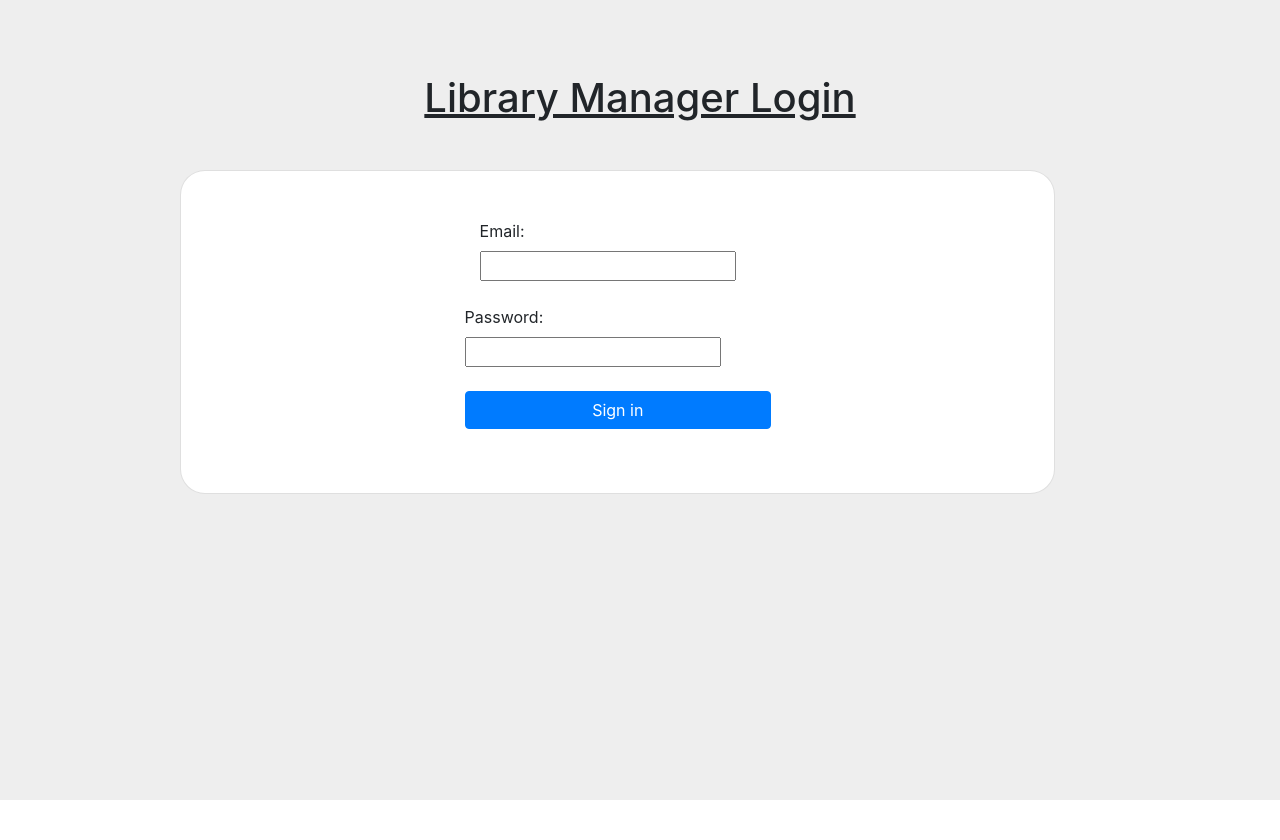
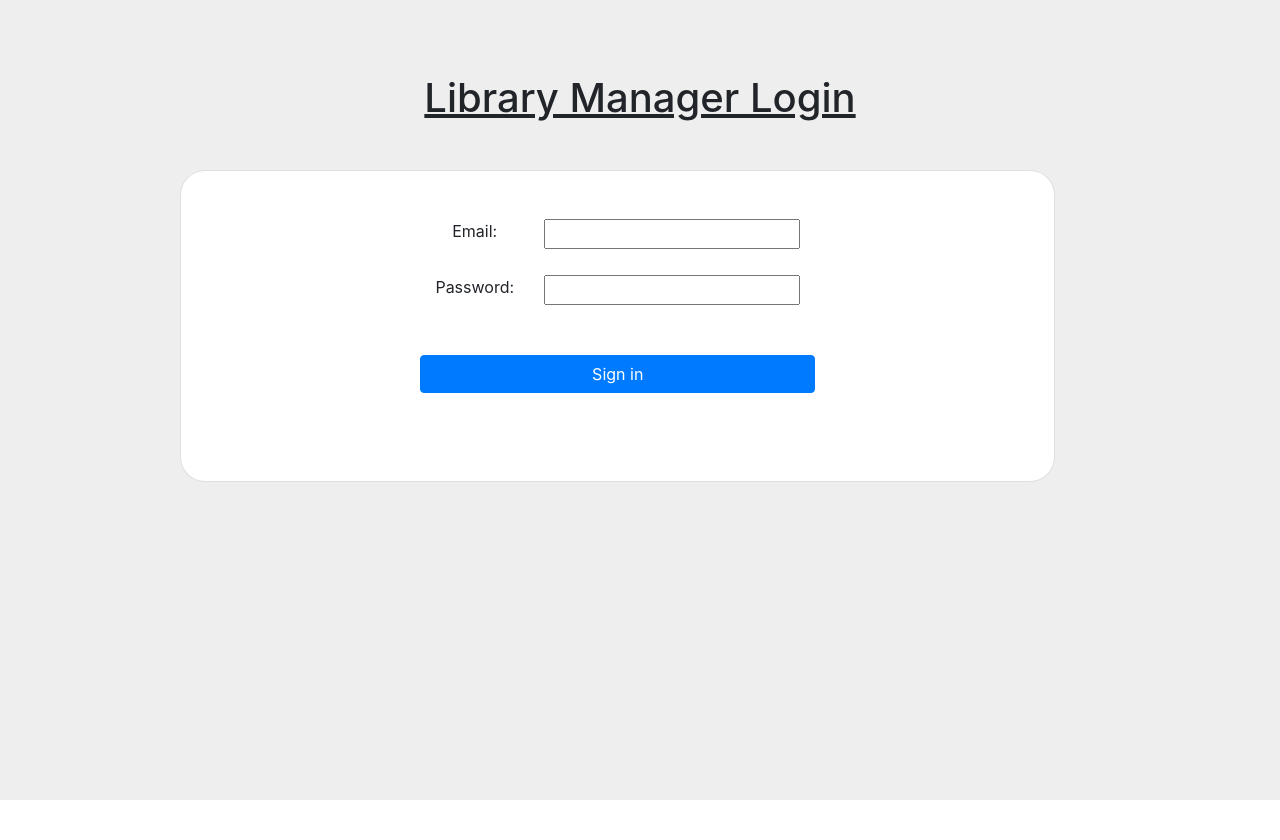
Before and after one commit to shan9502/Library-Management-System, a Django app: page /user/AdminLogin/ in a window 1280 px wide. Shown: the top 840 px of the page. Run offline with Django 4.2, Linux system fonts and the light colour scheme.

Commit message:
login alignment corrected

```diff
--- a/templates/login.html
+++ b/templates/login.html
@@ -4,51 +4,19 @@ integrity="sha384-ggOyR0iXCbMQv3Xipma34MD+dH/1fQ784/j6cY/iJTQUOhcWr7x9JvoRxT2MZw
 <script src="https://code.jquery.com/jquery-3.3.1.slim.min.js" integrity="sha384-q8i/X+965DzO0rT7abK41JStQIAqVgRVzpbzo5smXKp4YfRvH+8abtTE1Pi6jizo" crossorigin="anonymous"></script>
 <script src="https://cdn.jsdelivr.net/npm/popper.js@1.14.7/dist/umd/popper.min.js" integrity="sha384-UO2eT0CpHqdSJQ6hJty5KVphtPhzWj9WO1clHTMGa3JDZwrnQq4sF86dIHNDz0W1" crossorigin="anonymous"></script>
 <script src="https://cdn.jsdelivr.net/npm/bootstrap@4.3.1/dist/js/bootstrap.min.js" integrity="sha384-JjSmVgyd0p3pXB1rRibZUAYoIIy6OrQ6VrjIEaFf/nJGzIxFDsf4x0xIM+B07jRM" crossorigin="anonymous"></script>
-
-<!-- Pills navs -->
-<section class="vh-100" style="background-color: #eee; padding-top:50px">
-  <p class="text-center h1 fw-bold mb-5 mx-1 mx-md-4 mt-4"><u>Library {{type}} Login</u></p>
+<body>
+<!--navs -->
+<section class="vh-100" style="background-color: #eee; padding-top:50px";>
+  <p class="text-center h1 fw-bold mb-5 mx-1 mx-md-4 mt-4"><u>Library   {{type}} Login</u></p>
   <div class="container h-100">
     <div class="row d-flex justify-content-center align-items-center col-xl-11 mx-4">
       <div class="col-lg-12 col-xl-11">
         <div class="card text-black" style="border-radius: 25px;">
           <div class="card-body p-md-5">
             <div class="row justify-content-center">
-              <div class="col-md-10 col-lg-6 col-xl-5 order-2 order-lg-1">
-<!-- <ul class="nav nav-pills nav-justified mb-3" id="ex1" role="tablist">
-    <li class="nav-item" role="presentation">
-      <a href="" class="nav-link btn btn-primary active" id="tab-login" data-mdb-toggle="pill" role="tab"
-        aria-controls="pills-login" aria-selected="true">{{type}} Login</a>
-    </li>
-    <li class="nav-item" role="presentation" style="padding-left:10px">
-      <a href="../{{pagelink}}" class="nav-link btn btn-outline-primary" id="tab-register" data-mdb-toggle="pill" role="tab"
-        aria-controls="pills-register" aria-selected="false">Register</a>
-    </li>
-  </ul> -->
-  <!-- Pills navs -->
 
-  <!-- Pills content -->
-  <div class="tab-content">
-    <div class="tab-pane fade show active" id="pills-login" role="tabpanel" aria-labelledby="tab-login">
+  <!--content -->
 <form method="post">
-        <div class="container container-fluid">
-          <label class="form-label" for="form2Example1">Email:</label>
-          {{form.email}}
-        </div><br>
-        <div class="form-outline">
-          <label class="form-label" for="form2Example1">Password:</label>
-          {{form.password}}
-        </div><br>
-        <!-- Submit button -->
-          <button type="submit" class="btn btn-primary btn-block">Sign in</button>
-        {% if type == 'Member'%}
-          <div class="text-center">
-              or<br>
-            <h6>Create an account here, <a href="../{{pagelink}}">Register</a></h6>
-          </div>
-        {% endif %}
-      </form>
-    </div>
   <!-- Alert content -->
   {% if msg %}
   <div class="alert alert-warning alert-dismissible fade show text-center" role="alert">
@@ -56,9 +24,35 @@ integrity="sha384-ggOyR0iXCbMQv3Xipma34MD+dH/1fQ784/j6cY/iJTQUOhcWr7x9JvoRxT2MZw
     <button type="button" class="close" data-dismiss="alert" aria-label="Close">
       <span aria-hidden="true">&times;</span>
     </button>
+  </div>
   {% endif %}
+  <div class="container">
+    <div class="row">
+      <div class="col-md-auto ml-auto">
+        <label>Email:</label>
+      </div>
+      <div class="col-md-auto ml-auto">
+          {{form.email}}
+      </div>
+    </div><br>
+    <div class="row">
+      <div class="col-md-auto ml-auto">
+        <label>Password:</label>
+      </div>
+      <div class="col-md-auto ml-auto">
+          {{form.password}}
       </div>
     </div>
+  </div><br><br>
+  <!-- Submit button -->
+    <button type="submit" class="btn btn-primary btn-block">Sign in</button><br>
+  {% if type == 'Member'%}
+    <div class="text-center">
+        or<br><br>
+      <h6>Create an account here, <a href="../{{pagelink}}">Register</a></h6>
+    </div>
+  {% endif %}
+</form>
           </div>
         </div>
       </div>
@@ -66,6 +60,7 @@ integrity="sha384-ggOyR0iXCbMQv3Xipma34MD+dH/1fQ784/j6cY/iJTQUOhcWr7x9JvoRxT2MZw
   </div>
 </div>
 </section>
+</body>
 <!-- Script to avoid form resubmission on refresh -->
 <script>
   if ( window.history.replaceState ) {
```
Lines whose indentation alone changed are shown as unchanged.
